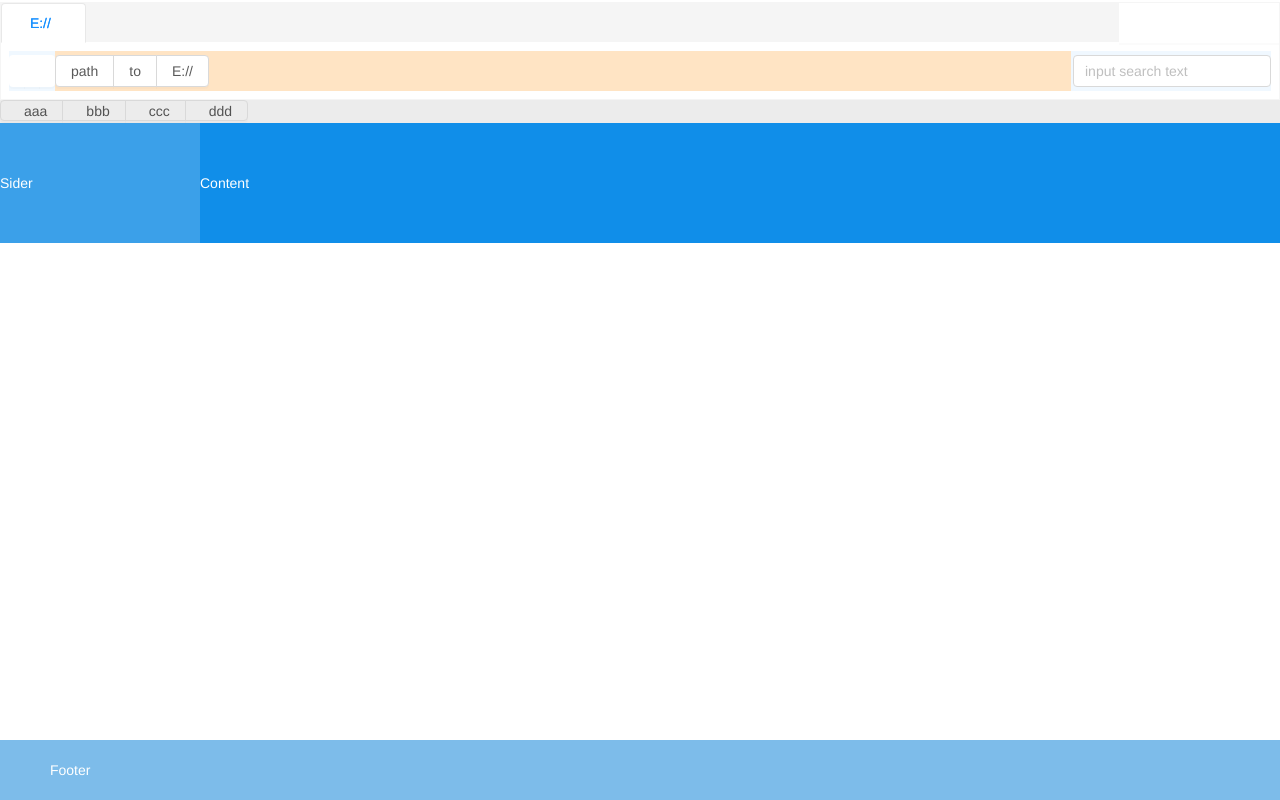
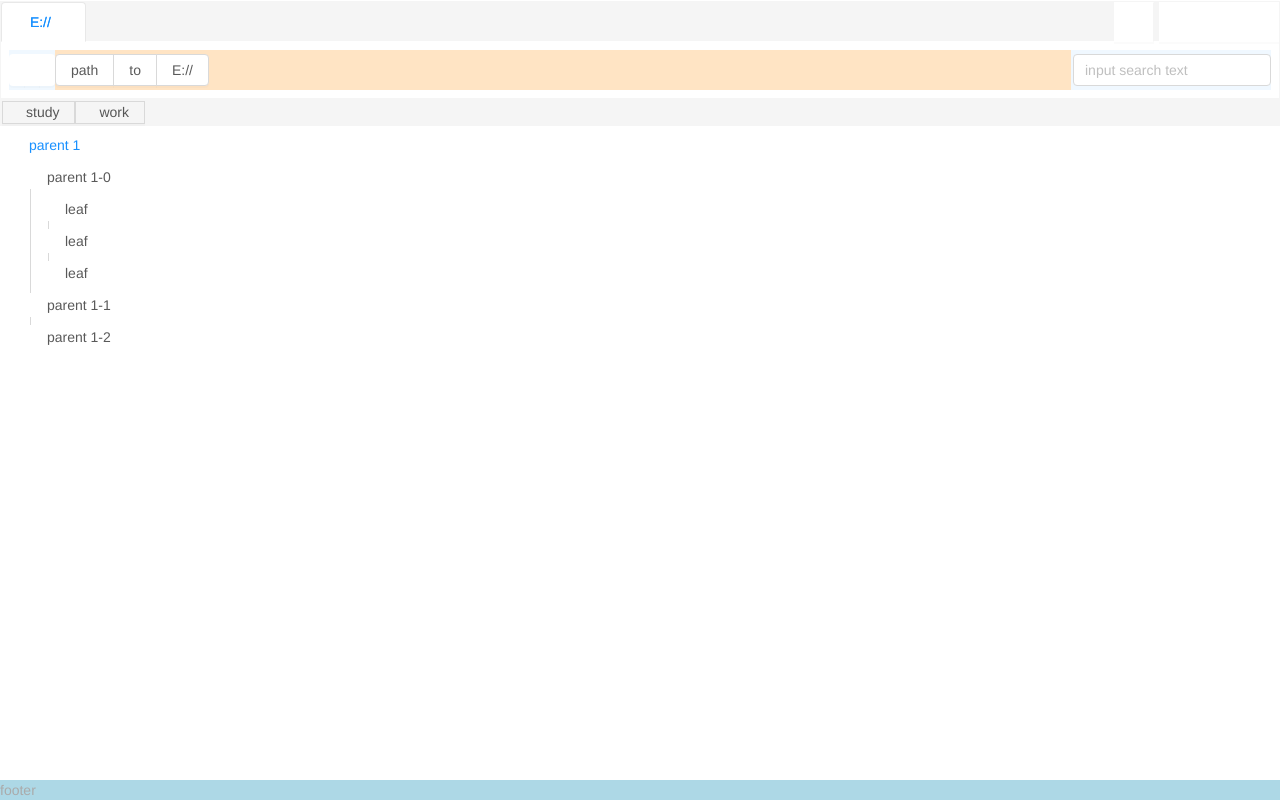
Before and after one commit to Piiikachu/electron-explorer, a Vue app: page /#/ in a window 1280 px wide. Built offline with nearby package versions, Linux system fonts and the light colour scheme.

Commit message:
change to flex layout

```diff
--- a/public/index.html
+++ b/public/index.html
@@ -7,6 +7,11 @@
   <meta name="viewport" content="width=device-width,initial-scale=1.0">
   <link rel="icon" href="<%= BASE_URL %>favicon.ico">
   <title>electron-explorer</title>
+  <style>
+    body {
+      overflow: hidden;
+    }
+  </style>
 </head>
 
 <body>
--- a/src/App.vue
+++ b/src/App.vue
@@ -1,26 +1,26 @@
 <template>
   <div id="app">
-    <a-layout>
-      <a-layout-header>
-        <MyHeader />
-      </a-layout-header>
-      <a-layout>
-        <a-layout-sider>Sider</a-layout-sider>
-        <a-layout-content>Content</a-layout-content>
-      </a-layout>
-      <a-layout-footer>Footer</a-layout-footer>
-    </a-layout>
+    <div class="header">
+      <MyHeader />
+    </div>
+    <div class="main">
+      <div class="sider">
+        <MySider />
+      </div>
+      <div class="content">content</div>
+    </div>
+    <div class="footer">footer</div>
   </div>
 </template>
 
 <script lang="ts">
 import { Component, Vue } from "vue-property-decorator";
-import HelloWorld from "./components/HelloWorld.vue";
 import MyHeader from "./views/MyHeader.vue";
+import MySider from "./components/MySider.vue";
 @Component({
   components: {
     MyHeader,
-    HelloWorld
+    MySider
   }
 })
 export default class App extends Vue {}
@@ -31,38 +31,43 @@ export default class App extends Vue {}
   font-family: "Avenir", Helvetica, Arial, sans-serif;
   -webkit-font-smoothing: antialiased;
   -moz-osx-font-smoothing: grayscale;
+  min-height: 100%;
+  color: #aaaaaa;
+  display: flex;
+  flex-direction: column;
+}
+#app .header {
+  margin-top: 1px;
+  background-color: pink;
+}
+#app .main {
+  flex: 1;
+  display: flex;
   height: 100%;
-  /* text-align: center; */
-  color: #aaaaaa;
-  overflow: hidden;
-  /* margin-top: 60px; */
+  width: 100%;
+  flex-direction: row;
 }
-#app .ant-layout-header {
-  height: 100%;
-  background-color: #fff;
-  padding: 0px;
+#app .main .sider {
+  border: #aaaaaa;
+  border-right-width: 1px;
+  min-width: 120px;
+  width: 200px;
+  color: #fff;
 }
-#app .ant-layout-footer {
-  background: #7dbcea;
+#app .main .content {
+  flex: auto;
   color: #fff;
+}
+/* #app .footer {
+  background-color: lightblue;
+  height: 20px;
+  color: #fff;
+} */
+#app .footer{
   position: fixed;
   bottom: 0px;
+  height: 20px;
   width: 100%;
-  line-height: 12px;
-}
-#app .ant-layout-sider {
-  background: #3ba0e9;
-  color: #fff;
-  line-height: 120px;
-}
-#app .ant-layout-content {
-  background: rgba(16, 142, 233, 1);
-  color: #fff;
-  min-height: 120px;
-  line-height: 120px;
-}
-#app > .ant-layout {
-  color: #aaaaaa;
-  margin-top: 2px;
+  background-color: lightblue;
 }
 </style>
--- a/src/background.ts
+++ b/src/background.ts
@@ -23,7 +23,7 @@ protocol.registerSchemesAsPrivileged([{ scheme: 'app', privileges: { secure: tru
 function createWindow() {
   // Create the browser window.
   win = new BrowserWindow({
-    width: 800, height: 600,frame:false, webPreferences: {
+    width: 800, height: 600,frame:false,minWidth:600,minHeight:400, webPreferences: {
       nodeIntegration: true
     }
   })
--- a/src/components/MyFavorite.vue
+++ b/src/components/MyFavorite.vue
@@ -1,35 +1,41 @@
 <template>
   <div class="fav-container">
-    <a-button-group>
-      <a-button>
-        <a-icon type="folder" />aaa
-      </a-button>
-      <a-button>
-        <a-icon type="folder" />bbb
-      </a-button>
-      <a-button>
-        <a-icon type="folder" />ccc
-      </a-button>
-      <a-button>
-        <a-icon type="folder" />ddd
-      </a-button>
-    </a-button-group>
+    <a-button v-for="fav in favs" :key="fav.key"><a-icon type="folder" /> {{fav.name}}</a-button>
   </div>
 </template>
 <style>
 .fav-container {
   display: flex;
   line-height: 30px;
-  padding: -10px;
-  background-color: rgb(236, 236, 236);
+  background-color: #f5f5f5;
+  padding: 2px;
 }
-.fav-container .ant-btn{
+.fav-container .ant-btn {
   height: 90%;
-  background-color: rgb(236, 236, 236);
+  background-color: #f5f5f5;
+  border-radius: 0px;
 }
 </style>
 <script lang="ts">
 import { Component, Vue } from "vue-property-decorator";
+interface FavContent {
+  key: string;
+  name: string;
+  path: string;
+}
 @Component
-export default class MyFavorite extends Vue {}
+export default class MyFavorite extends Vue {
+  favs: FavContent[] = [
+    {
+      key: "0",
+      name: "study",
+      path: "D://study"
+    },
+    {
+      key: "1",
+      name: "work",
+      path: "D://work"
+    }
+  ];
+}
 </script>
--- /dev/null
+++ b/src/components/MySider.vue
@@ -0,0 +1,36 @@
+<template>
+  <div class="tree-container">
+    <a-tree showLine :defaultExpandedKeys="['0-0-0']">
+      <a-tree-node key="0-0">
+        <span slot="title" style="color: #1890ff">parent 1</span>
+        <a-tree-node title="parent 1-0" key="0-0-0">
+          <a-tree-node title="leaf" key="0-0-0-0" />
+          <a-tree-node title="leaf" key="0-0-0-1" />
+          <a-tree-node title="leaf" key="0-0-0-2" />
+        </a-tree-node>
+        <a-tree-node title="parent 1-1" key="0-0-1">
+          <a-tree-node title="leaf" key="0-0-1-0" />
+        </a-tree-node>
+        <a-tree-node title="parent 1-2" key="0-0-2">
+          <a-tree-node title="leaf" key="0-0-2-0" />
+          <a-tree-node title="leaf" key="0-0-2-1" />
+        </a-tree-node>
+      </a-tree-node>
+    </a-tree>
+  </div>
+</template>
+<style scoped>
+.tree-container{
+    height: 100%;
+    overflow: auto;
+    margin-bottom: 20px;
+}
+</style>
+<script lang="ts">
+import { Component, Vue } from "vue-property-decorator";
+
+@Component
+export default class MySider extends Vue {
+
+}
+</script>
--- a/src/components/MyTab.vue
+++ b/src/components/MyTab.vue
@@ -9,13 +9,13 @@
         <MyNav :path="pane.title" />
       </a-tab-pane>
       <a-button
+        id="btn-plus"
         slot="tabBarExtraContent"
         @click="add"
         icon="plus-square"
         style="-webkit-app-region: no-drag"
         size="large"
       ></a-button>
-
       <a-button
         slot="tabBarExtraContent"
         @click="minWindow"
@@ -72,7 +72,10 @@
   background: transparent;
   -webkit-app-region: no-drag;
 }
-
+.tabs-container #btn-plus {
+  margin-right: 5px;
+  border-right-color: #f5f5f5;
+}
 .tabs-container > .ant-tabs-card > .ant-tabs-bar .ant-tabs-tab-active {
   border-color: #fff;
   background: #fff;
```
